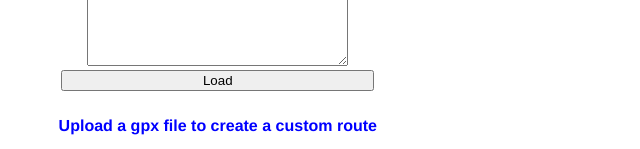
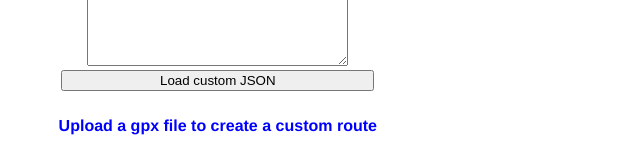
Before and after one commit to jePhip/CycleHostClient, a Vue app: page / in a window 1280 px wide. Shown: the part 329-478 px from the top of the page, without its empty margins (107-747 px from the left). Built offline with nearby package versions, Linux system fonts and the light colour scheme.

Commit message:
changed loadjson text

```diff
--- a/src/components/Map.vue
+++ b/src/components/Map.vue
@@ -10,7 +10,7 @@
         <div>
           <textarea v-model="jsoninput" id="" cols="30" rows="10" placeholder="Input a Custom Route via JSON"></textarea>
         </div>
-        <button @click="loadjson">Load</button>
+        <button @click="loadjson">Load custom JSON</button>
       </div>
       <div class="gpxInput">
         <p>Upload a gpx file to create a custom route</p>
```
